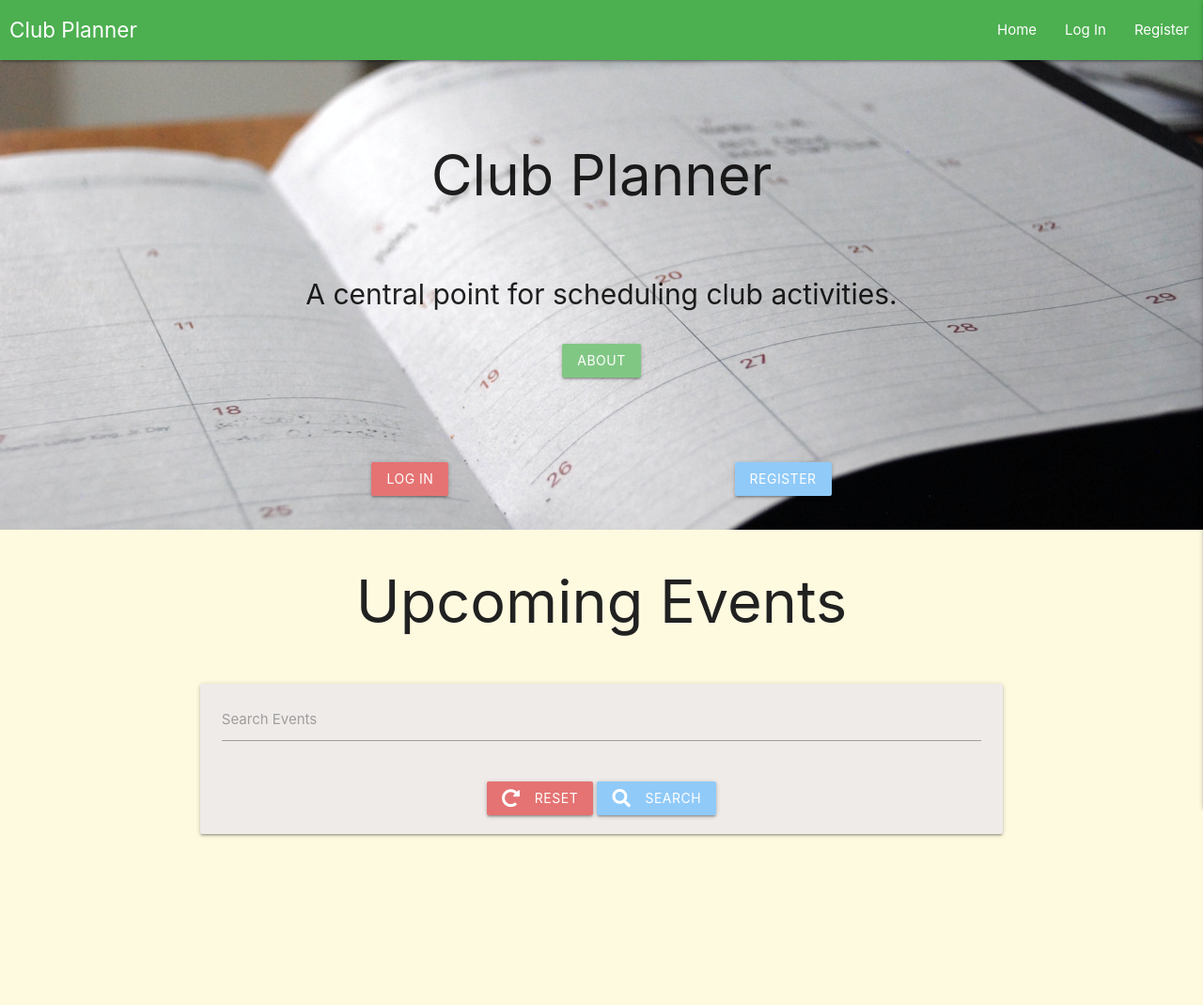
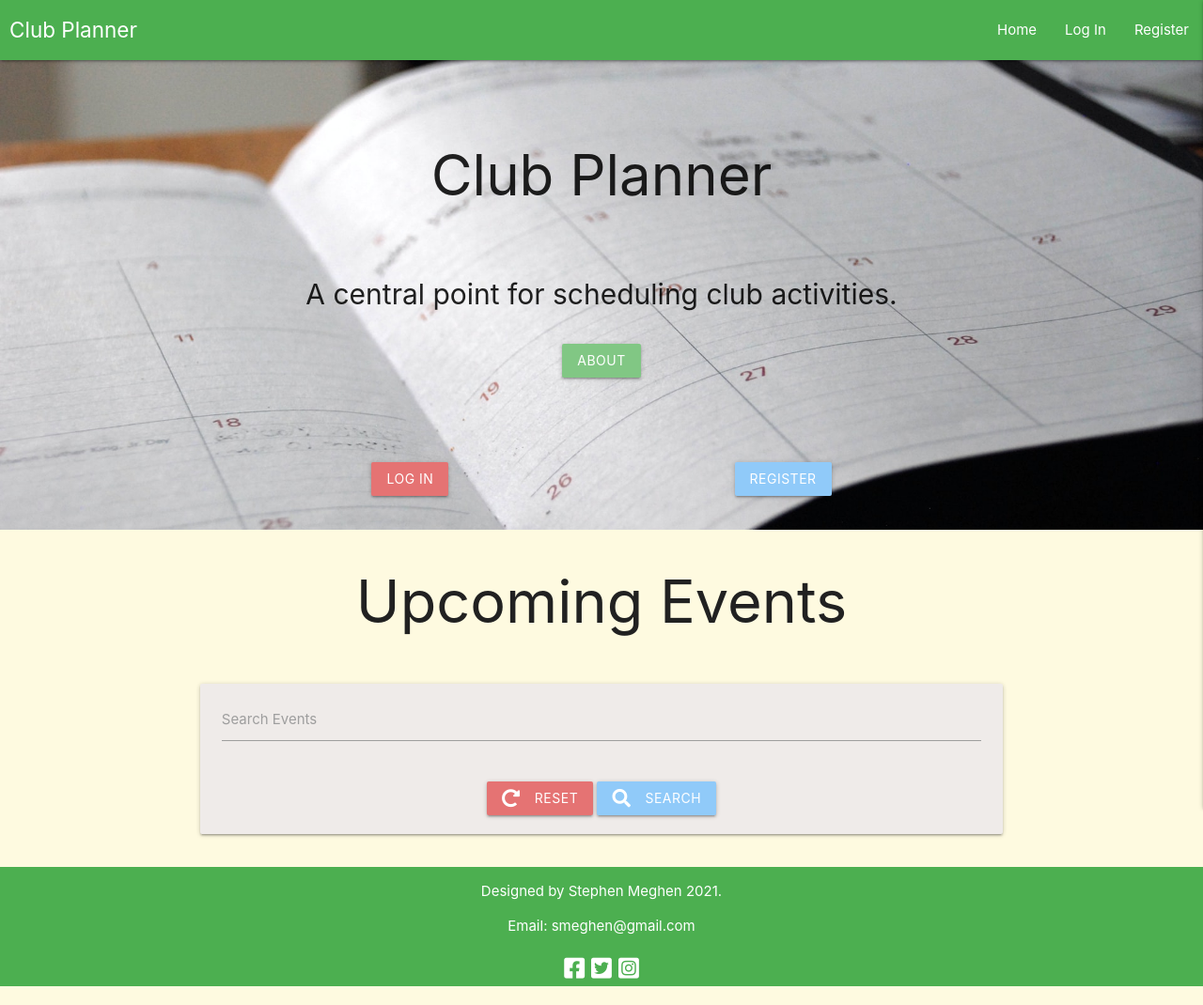
Before and after one commit to smeghen/clubplanner, a Flask app: page / in a window 1280 px wide. Shown: the whole page at 94% size. Before the commit the page ends 891 px from the top, so only its background shows below. Run offline with Flask 2, Linux system fonts and the light colour scheme; data that the repository does not hold is empty; some libraries are stand-ins or nearby versions.

Commit message:
Footer added to base.html

```diff
--- a/static/css/style.css
+++ b/static/css/style.css
@@ -129,6 +129,29 @@ textarea{
     color: black;
 }
 
+/*---- Footer ----*/
+
+
+.footer-icons{
+   margin-right: 20px;
+   margin-left: 20px;
+   margin-top: 10px;
+   font-size: 25px;
+}
+
+.footer-icons a {
+    color: white;
+}
+
+.footer-icons a:hover {
+   color: black;
+   background: transparent;
+}
+
+.footer{
+    color: white;
+}
+
 /* media queries*/
 
 @media (max-width: 576px){
--- a/templates/base.html
+++ b/templates/base.html
@@ -65,9 +65,28 @@
 
     {% block content %}
     {% endblock %}
+    </main>
+
+    <!-- Footer Section  -->
+      <section>
+         <div class="row">
+            <div class="col s12 green white-text text-darken-4">
+               <div class="center-align">
+                  <p>Designed by Stephen Meghen 2021.</p>
+                <p><a class="footer" href="mailto:smeghen@gmail.com">Email: <span class="white-text text-darken-4">smeghen@gmail.com</span></a>
+                       </p>
+               <div class="center-align footer-icons">
+                  <a href="https://www.facebook.com" target="_blank"><i class="fab fa-facebook-square"></i></a>
+                  <a href="https://twitter.com" target="_blank"><i class="fab fa-twitter-square"></i></a>
+                  <a href="https://www.instagram.com" target="_blank"><i class="fab fa-instagram-square"></i></a>
+                     </div>
+               </div>
 
 
-    </main>
+         </div>
+
+      </section>
+      <!-- End Footer Section  -->
 
     <script src="https://code.jquery.com/jquery-3.5.1.min.js"
         integrity="sha256-9/aliU8dGd2tb6OSsuzixeV4y/faTqgFtohetphbbj0=" crossorigin="anonymous"></script>
```
